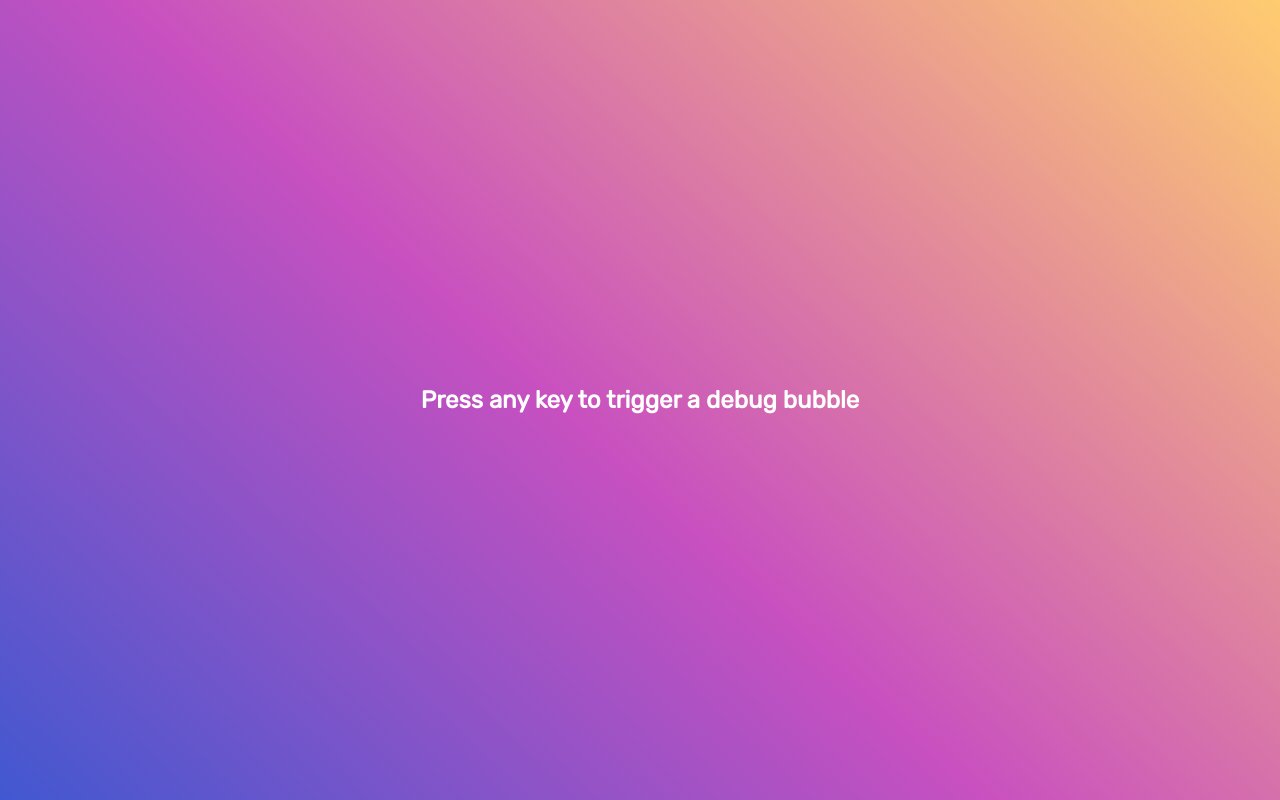
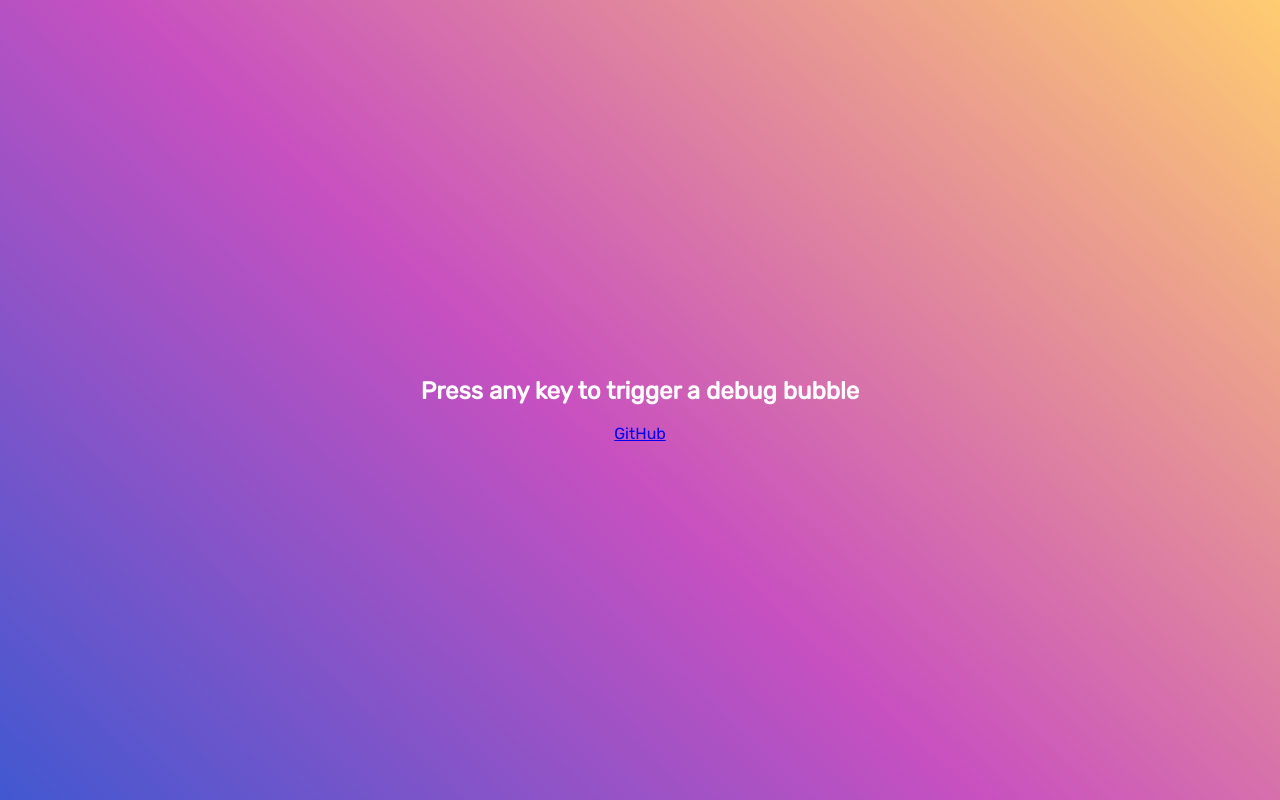
Before and after one commit to Matsuuu/debug-bubble, a website: page demo/index.html in a window 1280 px wide. Drawn offline with Linux system fonts and the light colour scheme.

Commit message:
Add github link

```diff
--- a/demo/index.html
+++ b/demo/index.html
@@ -33,6 +33,7 @@
         );
         background-repeat: no-repeat;
         display: flex;
+        flex-direction: column;
         justify-content: center;
         align-items: center;
       }
@@ -43,6 +44,7 @@
   </head>
   <body>
     <h2>Press any key to trigger a debug bubble</h2>
+    <a href="https://github.com/Matsuuu/debug-bubble">GitHub</a>
     <script type="module">
       import { debugBubble } from "debug-bubble";
 
```
